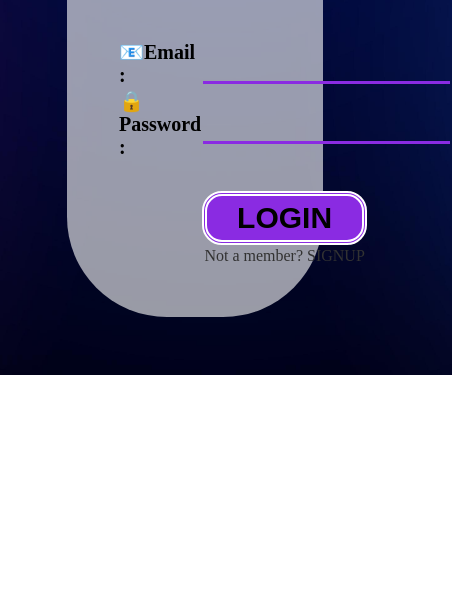
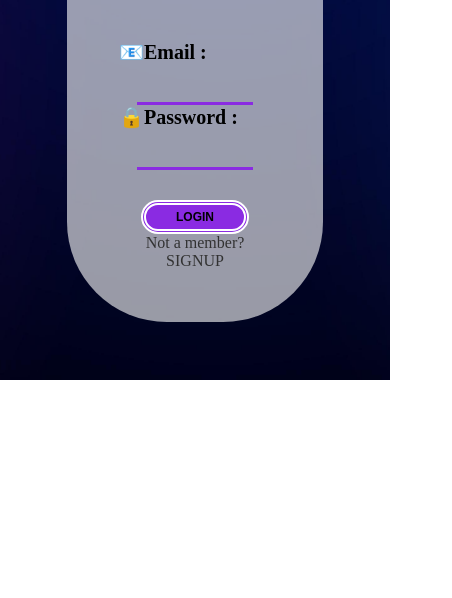
Before and after one commit to Rayyan-Mreiheil/quiz-web-app, a plain HTML site: page index.html in a window 390 px wide. Shown: the part 246-844 px from the top of the page, 452 px wide, since content can reach past the window. Drawn offline with Linux system fonts and the light colour scheme; a web font is replaced by a local one.

Commit message:
Make <> responsive web design using media queries

```diff
--- a/Styles/index.css
+++ b/Styles/index.css
@@ -82,3 +82,19 @@ button {
     /* visibility: hidden; */
     display: none;
 }
+
+
+/* ################################   Make Responsive Web Design-Media Queries   ################################*/
+
+@media (max-width: 830px){
+    tr, td {
+      display: block;
+      width: 100%;
+    }
+    input {
+      width: 50%;
+    }
+    button {
+      font-size: 12px;
+    }
+  }
```
